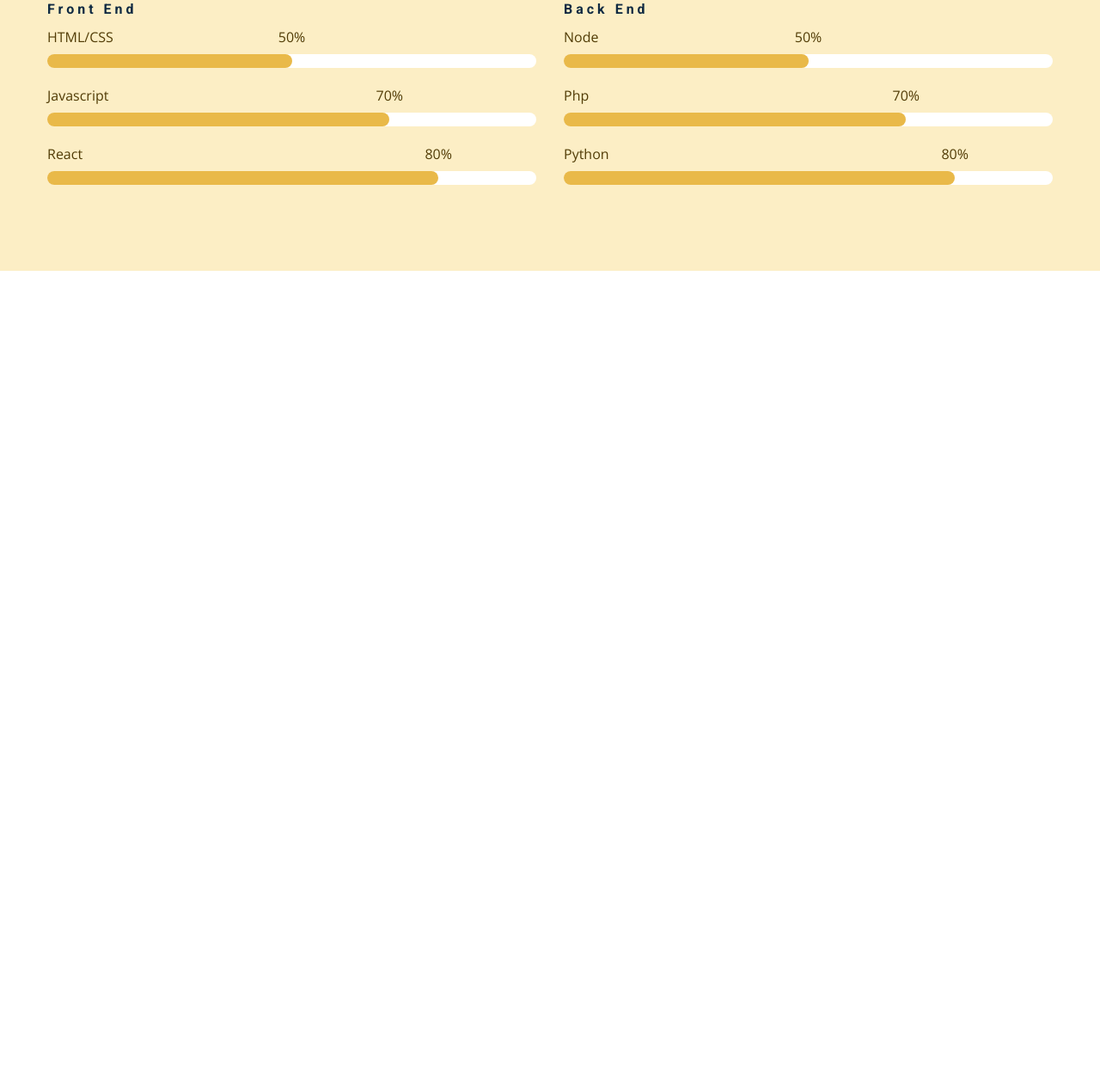
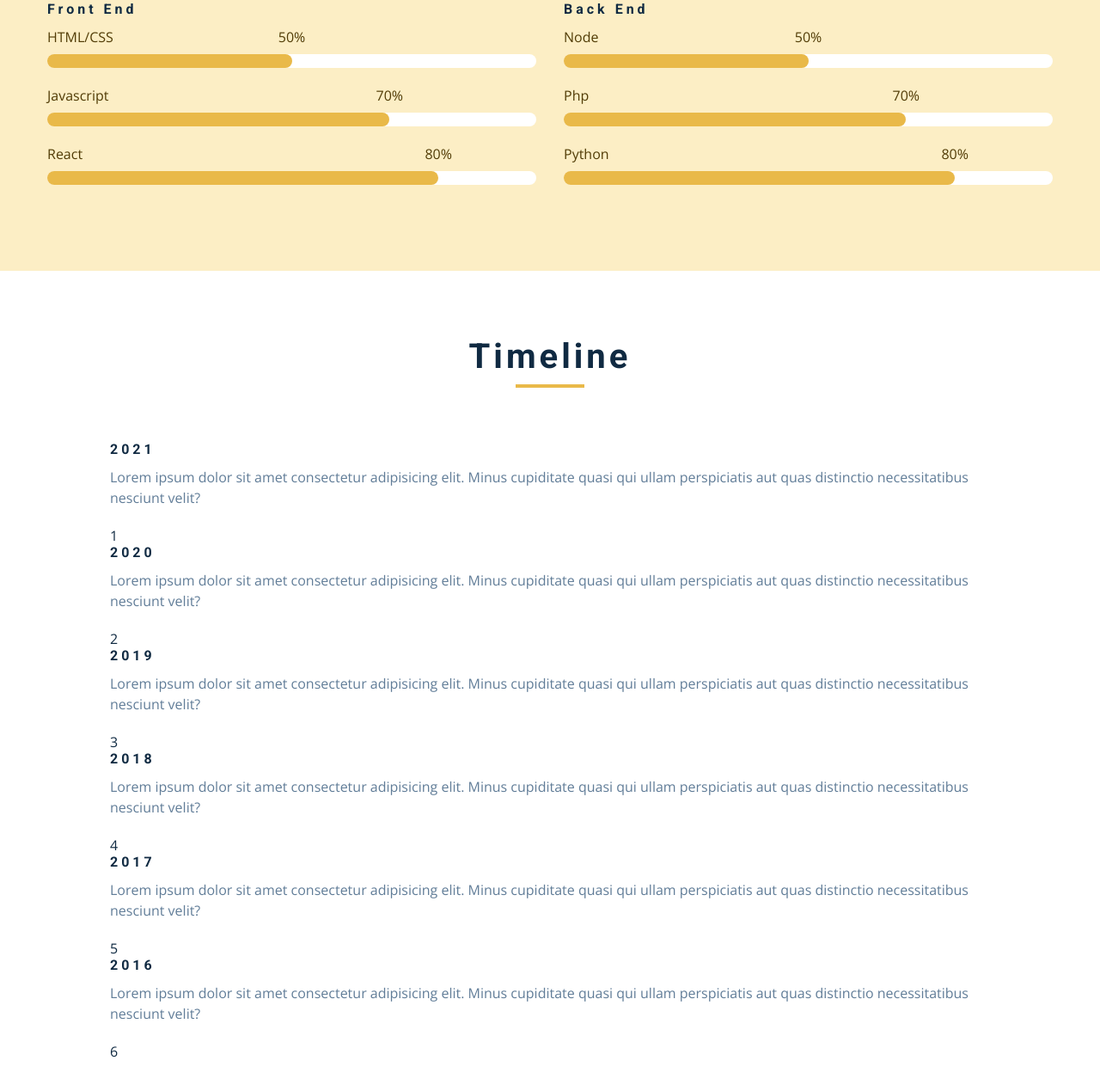
Before and after one commit to VladiVK/css-grid-portfolio, a plain HTML site: page index.html in a window 1280 px wide. Shown: the part 4088-5357 px from the top of the page at 86% size. Before the commit the page ends 4403 px from the top, so only its background shows below. Drawn offline with nearby package versions, Linux system fonts and the light colour scheme.

Commit message:
added Timeline html

```diff
--- a/css/styles.css
+++ b/css/styles.css
@@ -715,6 +715,11 @@ Timeline
 ===============
 */
 
+.timeline-center {
+  width: 80vw;
+  max-width: width 40rem;
+}
+
 /*
 ===============
 Blog
--- a/index.html
+++ b/index.html
@@ -397,7 +397,71 @@
 </section>
   <!--************* end of skills *************-->
   <!--************* timeline *************-->
-
+  <section class="section timeline">
+    <!-- section title -->
+  <div class="section-title">
+    <h2>timeline</h2>
+    <!-- underline -->
+    <div class="underline"></div>
+  </div>
+  <!-- end of section title -->
+  <div class="section-center timeline-center">
+    <!-- single timeline -->
+    <article class="timeline-item">
+      <h4>2021</h4>
+      <p>
+        Lorem ipsum dolor sit amet consectetur adipisicing elit. Minus cupiditate quasi qui ullam perspiciatis aut quas distinctio necessitatibus nesciunt velit?
+      </p>
+      <span class="namber">1</span>
+    </article>
+    <!-- end of single timeline -->
+    <!-- single timeline -->
+    <article class="timeline-item">
+      <h4>2020</h4>
+      <p>
+        Lorem ipsum dolor sit amet consectetur adipisicing elit. Minus cupiditate quasi qui ullam perspiciatis aut quas distinctio necessitatibus nesciunt velit?
+      </p>
+      <span class="namber">2</span>
+    </article>
+    <!-- end of single timeline -->
+    <!-- single timeline -->
+    <article class="timeline-item">
+      <h4>2019</h4>
+      <p>
+        Lorem ipsum dolor sit amet consectetur adipisicing elit. Minus cupiditate quasi qui ullam perspiciatis aut quas distinctio necessitatibus nesciunt velit?
+      </p>
+      <span class="namber">3</span>
+    </article>
+    <!-- end of single timeline -->
+    <!-- single timeline -->
+    <article class="timeline-item">
+      <h4>2018</h4>
+      <p>
+        Lorem ipsum dolor sit amet consectetur adipisicing elit. Minus cupiditate quasi qui ullam perspiciatis aut quas distinctio necessitatibus nesciunt velit?
+      </p>
+      <span class="namber">4</span>
+    </article>
+    <!-- end of single timeline -->
+    <!-- single timeline -->
+    <article class="timeline-item">
+      <h4>2017</h4>
+      <p>
+        Lorem ipsum dolor sit amet consectetur adipisicing elit. Minus cupiditate quasi qui ullam perspiciatis aut quas distinctio necessitatibus nesciunt velit?
+      </p>
+      <span class="namber">5</span>
+    </article>
+    <!-- end of single timeline -->
+    <!-- single timeline -->
+    <article class="timeline-item">
+      <h4>2016</h4>
+      <p>
+        Lorem ipsum dolor sit amet consectetur adipisicing elit. Minus cupiditate quasi qui ullam perspiciatis aut quas distinctio necessitatibus nesciunt velit?
+      </p>
+      <span class="namber">6</span>
+    </article>
+    <!-- end of single timeline -->
+  </div>
+  </section>
   <!--************* end of  timeline *************-->
   <!--************* blog *************-->
 
```
